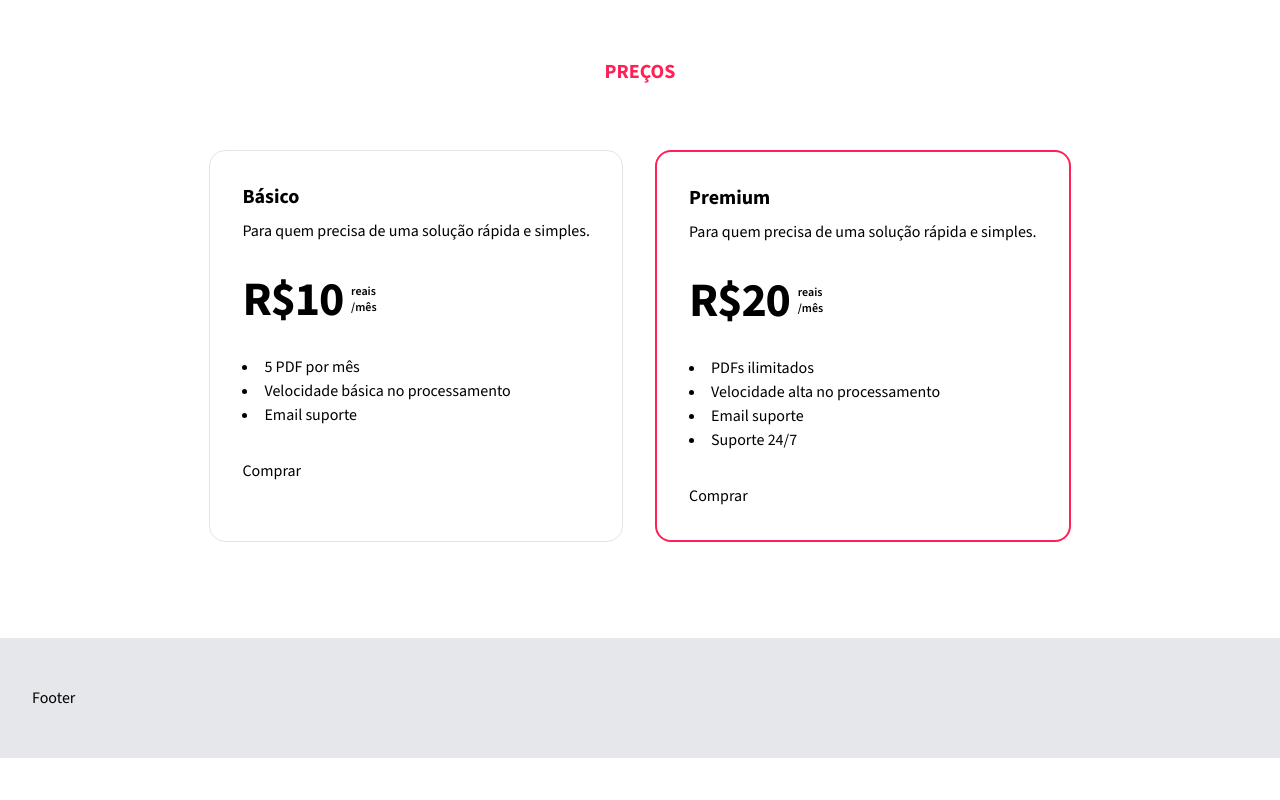
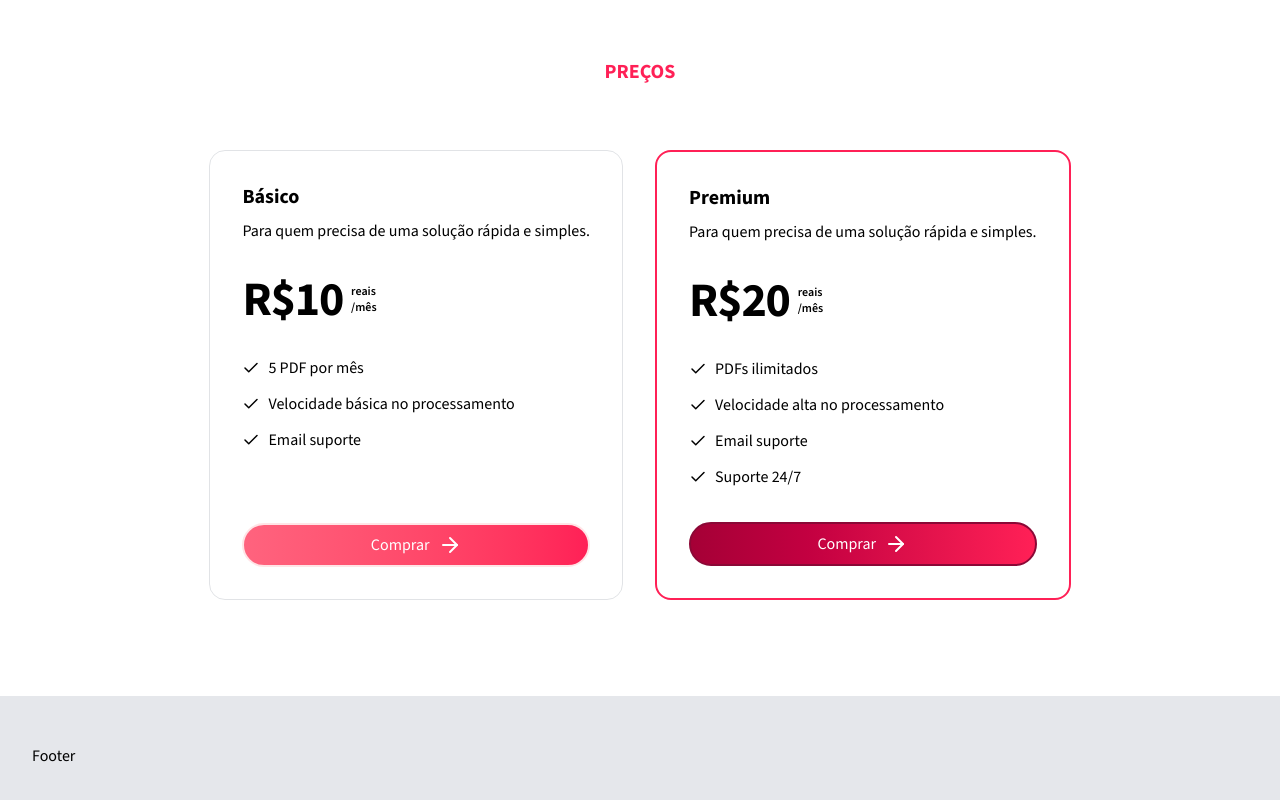
Before and after one commit to romatorres/project-youtube, a Next.js app: page / in a window 1280 px wide. Shown: the part 1602-2402 px from the top of the page. Before the commit the page ends 2360 px from the top, so only its background shows below. Built offline with nearby package versions, Linux system fonts and the light colour scheme.

Commit message:
ui pricing

```diff
--- a/components/home/components/plan-items.tsx
+++ b/components/home/components/plan-items.tsx
@@ -1,5 +1,6 @@
 import Link from "next/link";
 import { cn } from "@/lib/utils";
+import { ArrowRight, CheckIcon } from "lucide-react";
 
 type Plan = {
   name: string;
@@ -40,13 +41,26 @@
             <p>/mês</p>
           </div>
         </div>
-        <div>
+        <div className="space-y-2.5 leading-relaxed flex-1">
           {items.map((items, index) => (
-            <li key={index}>{items}</li>
+            <li key={index} className="flex items-center gap-2">
+              <CheckIcon size={18} />
+              <span>{items}</span>
+            </li>
           ))}
         </div>
-        <div>
-          <Link href={paymentLink}>Comprar</Link>
+        <div className="flex justify-center space-y-2 w-full">
+          <Link
+            href={paymentLink}
+            className={cn(
+              "flex items-center justify-center w-full rounded-full gap-2 bg-linear-to-r from-rose-800 to-rose-500 hover:from-rose-500 hover:to-rose-800 text-white border-2 py-2",
+              id === "premium"
+                ? "border-rose-900"
+                : "border-rose-100 from-rose-400 to-rose-500"
+            )}
+          >
+            Comprar <ArrowRight />
+          </Link>
         </div>
       </div>
     </div>
```
Also changed, not shown: 1 other file (tests, documents, lock files or other folders).
